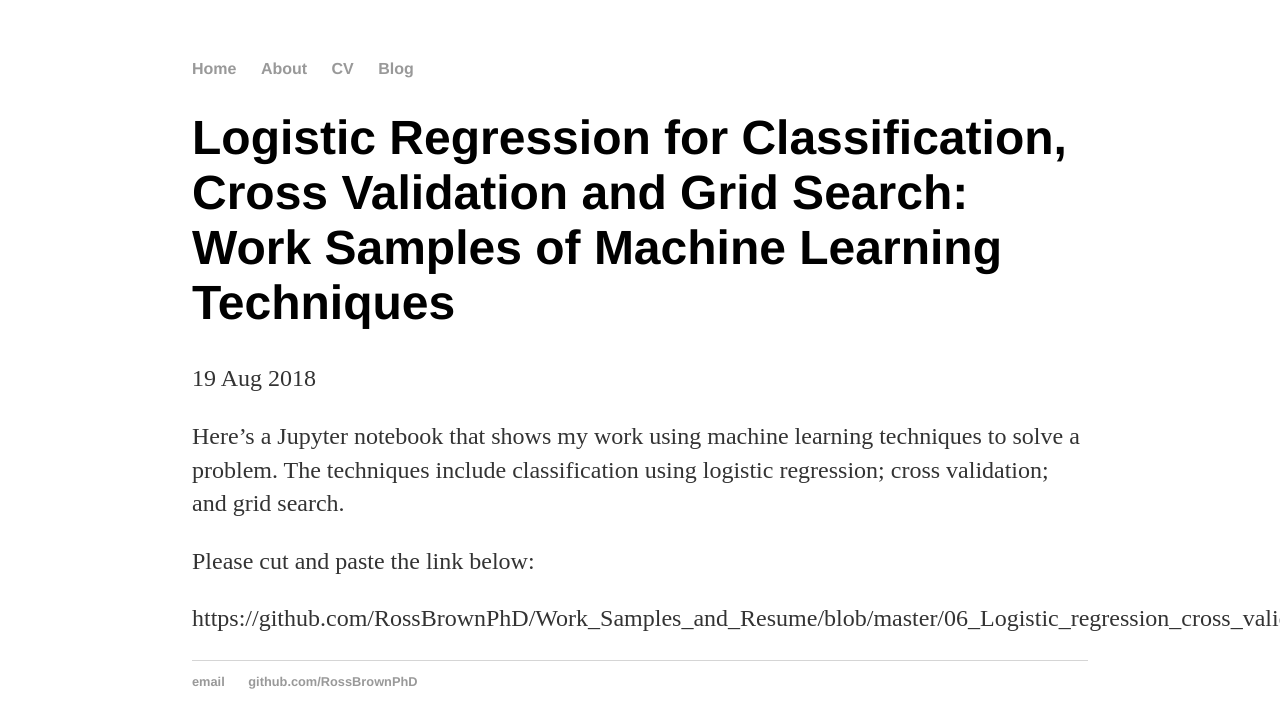
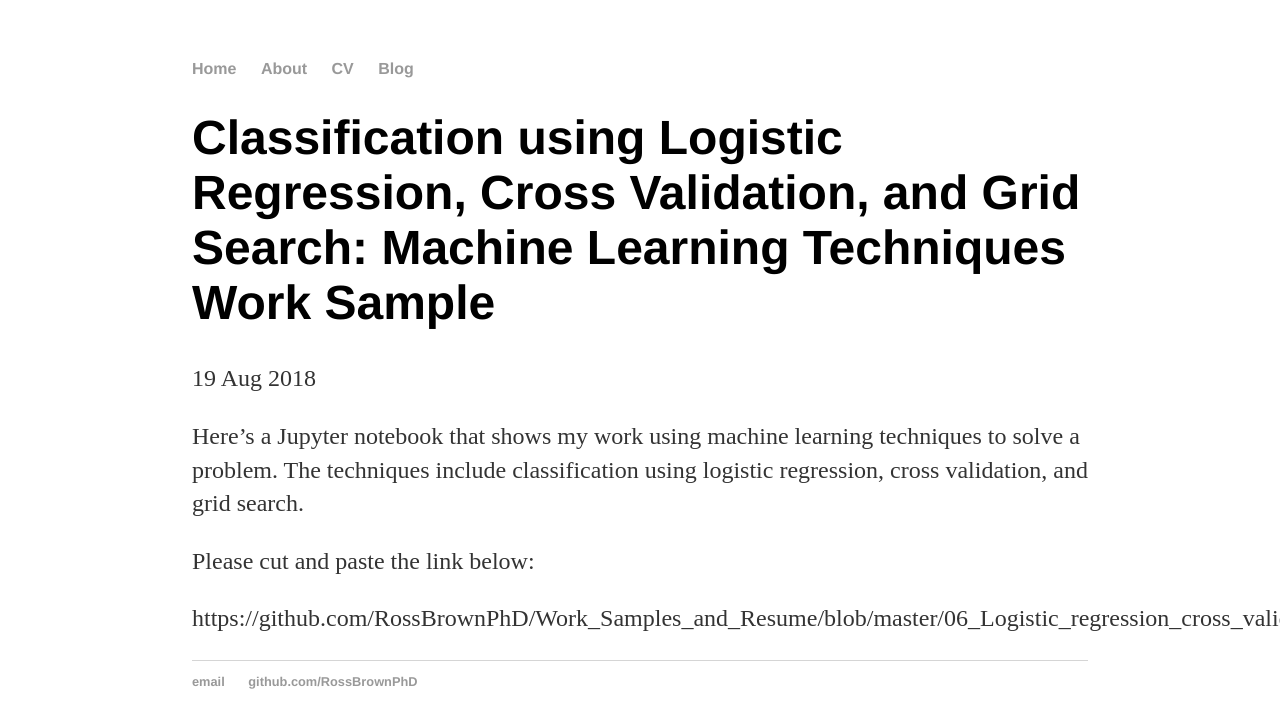
Before and after one commit to RossBrownPhD/RossBrownPhD.github.io, a Jekyll site: the page built from _posts/2018-08-19-Logistic-Regrssn-CrossVal-Grid-Srch.md, in a window 1280 px wide. Shown: the top 728 px of the page. Built offline with Jekyll 4.4.1, drawn with Linux system fonts in a browser that asks for light colours.

Commit message:
Update 2018-08-19-Logistic-Regrssn-CrossVal-Grid-Srch.md

```diff
--- a/_posts/2018-08-19-Logistic-Regrssn-CrossVal-Grid-Srch.md
+++ b/_posts/2018-08-19-Logistic-Regrssn-CrossVal-Grid-Srch.md
@@ -1,10 +1,10 @@
 ---
 layout: post
-title: "Logistic Regression for Classification, Cross Validation and Grid Search: Work Samples of Machine Learning Techniques"
+title: "Classification using Logistic Regression, Cross Validation, and Grid Search: Machine Learning Techniques Work Sample"
 date: 2018-08-19
 ---
 
-Here's a Jupyter notebook that shows my work using machine learning techniques to solve a problem. The techniques include classification using logistic regression; cross validation; and grid search.
+Here's a Jupyter notebook that shows my work using machine learning techniques to solve a problem. The techniques include classification using logistic regression, cross validation, and grid search.
 
 Please cut and paste the link below:
 
```
